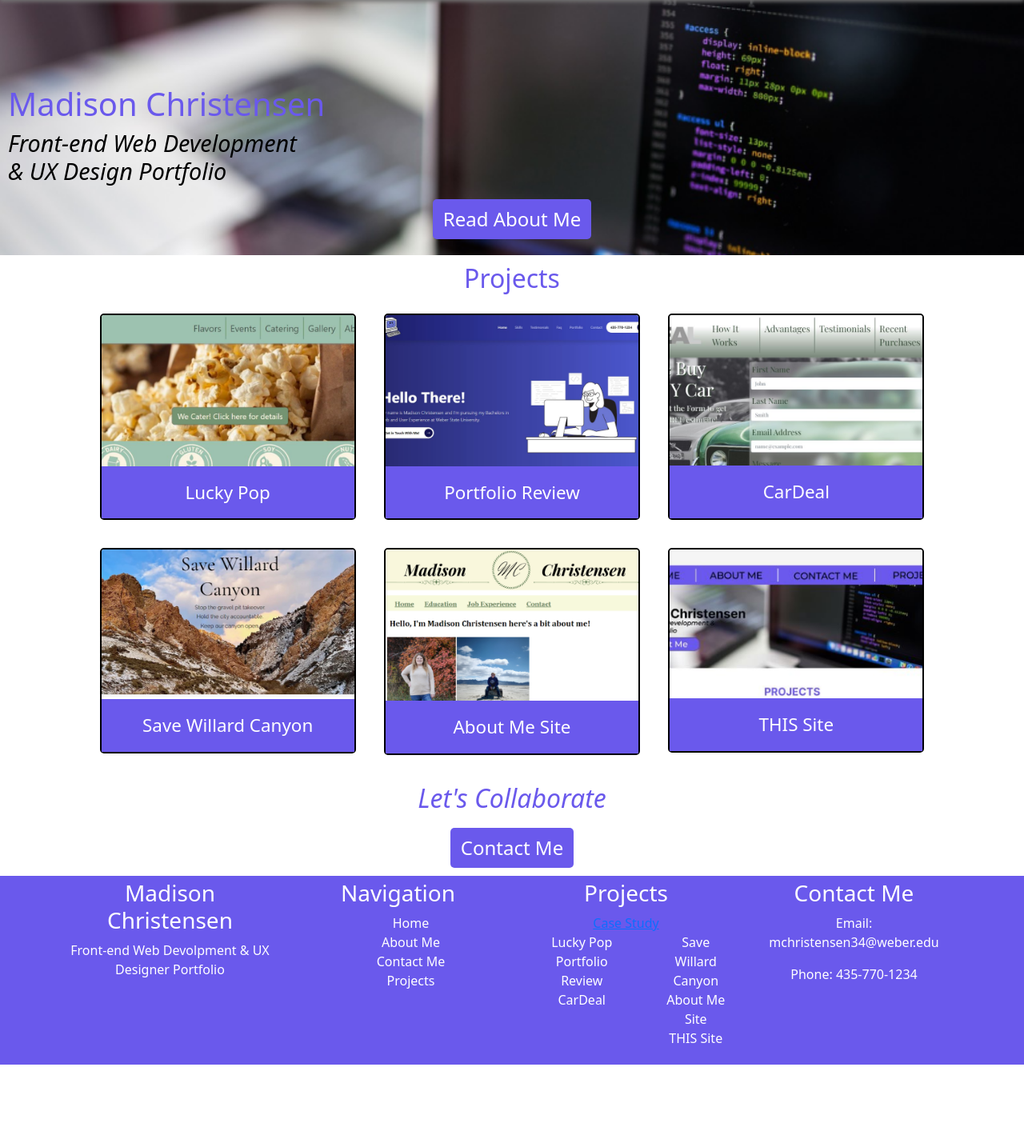
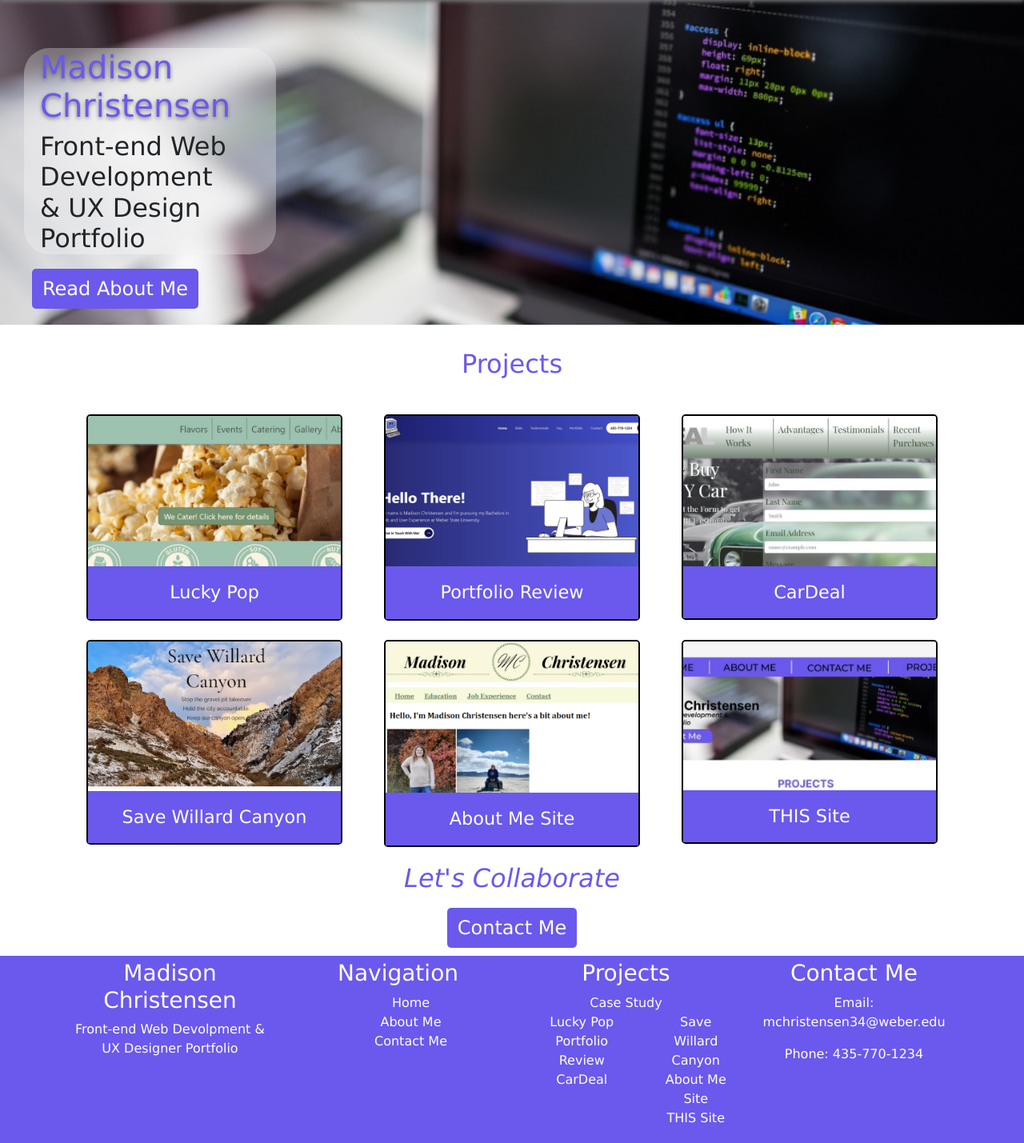
Before and after one commit to WSU-SoC-WEB2890-CU/web2890-portfolio-website-madisonmchristensen, a website built with Vite: page src/index.html in a window 1280 px wide. Shown: the part 94-1523 px from the top of the page at 80% size. Before the commit the page ends 1425 px from the top, so only its background shows below. Built offline with nearby package versions, Linux system fonts and the light colour scheme.

Commit message:
Final Portfolio Website Madison Christensen

```diff
--- a/src/index.html
+++ b/src/index.html
@@ -34,7 +34,7 @@
               </li>
 
               <li class="nav-item dropdown">
-                <a class="nav-link dropdown-toggle" href="#" role="button" data-bs-toggle="dropdown" aria-expanded="false">
+                <a class="nav-link dropdown-toggle" href="index.html" role="button" data-bs-toggle="dropdown" aria-expanded="false">
                   Projects
                 </a>
                 <ul class="dropdown-menu">
@@ -56,9 +56,10 @@
 
     <!-- JUMBOTRON -->
     <div id="jumbo" class="jumbotron">
-     <h1><br><br>Madison Christensen</h1>
-     <h2>Front-end Web Development <br> & UX Design Portfolio</h2>
-
+     <div class="jumbotext">
+      <h1>Madison Christensen</h1>
+      <h2>Front-end Web Development <br> & UX Design Portfolio</h2>
+     </div>
      <div class="button" id="jumbobtn">
       <a href="aboutme.html" class="btn" role="button">Read About Me</a>
      </div>
@@ -73,75 +74,75 @@
     <div id="pCards" class="pCards">
 
       <div class="container text-center">
-        <div class="row">
+        <div class="row gy-4">
           <div class="col">
+            <a href="luckypop.html">
             <div class="card">
               <img src="./images/lucky pop 1.png" class="card-img-top" alt="...">
               <div class="card-body">
-                <a href="luckypop.html">
                   <p class="card-text">Lucky Pop</p>
-                </a>
               </div>
             </div>
+            </a>
           </div>
 
           <div class="col">
+            <a href="portfolio.html">
             <div class="card">
               <img src="./images/portfolio review 1.png" class="card-img-top" alt="...">
               <div class="card-body">
-                <a href="portfolio.html">
                   <p class="card-text">Portfolio Review</p>
-                </a>
               </div>
             </div>
+            </a>
           </div>
 
           <div class="col">
+            <a href="cardeal.html">
             <div class="card">
               <img src="./images/cardeal 1.png" class="card-img-top" alt="...">
               <div class="card-body">
-                <a href="cardeal.html">
                   <p class="card-text">CarDeal</p>
-                </a>
               </div>
             </div>
+            </a>
           </div>
 
         </div>
 
-        <div class="row">
+        <div class="row gy-4">
 
           <div class="col">
+            <a href="willard.html">
             <div class="card">
               <img src="./images/willard canyon 1.png" class="card-img-top" alt="...">
               <div class="card-body">
-                <a href="willard.html">
                   <p class="card-text">Save Willard Canyon</p>
-                </a>
               </div>
             </div>
+            </a>
           </div>
 
           <div class="col">
+            <a href="aboutsite.html">
             <div class="card">
               <img src="./images/image 17.png" class="card-img-top" alt="...">
               <div class="card-body">
-                <a href="aboutsite.html">
                   <p class="card-text">About Me Site</p>
-                </a>
               </div>
             </div>
+            </a>
           </div>
 
           <div class="col">
+            <a href="thissite.html">
             <div class="card">
               <img src="./images/project 1.png" class="card-img-top" alt="...">
               <div class="card-body">
-                <a href="thissite.html">
                   <p class="card-text">THIS Site</p>
-                </a>
               </div>
             </div>
+            </a>
           </div>
 
         </div>
@@ -173,29 +174,28 @@
       <div class="col">
         <h3>Navigation</h3>
         <ul>
-          <li>Home</li>
-          <li>About Me</li>
-          <li>Contact Me</li>
-          <li>Projects</li>
+          <li><a href="index.html">Home</a></li>
+          <li><a href="aboutme.html">About Me</a></li>
+          <li><a href="contactme.html">Contact Me</a></li>
         </ul>
       </div>
 
       <div class="col">
         <h3>Projects</h3>
-        <a href="">Case Study</a>
+        <a href="projects.html">Case Study</a>
         <div class="row">
           <div class="col">
             <ul>
-              <li>Lucky Pop</li>
-              <li>Portfolio Review</li>
-              <li>CarDeal</li>
+              <li><a href="luckypop.html">Lucky Pop</a></li>
+              <li><a href="portfolio.html">Portfolio Review</a></li>
+              <li><a href="cardeal.html">CarDeal</a></li>
             </ul>
           </div>
           <div class="col">
             <ul>
-              <li>Save Willard Canyon</li>
-              <li>About Me Site</li>
-              <li>THIS Site</li>
+              <li><a href="willard.html">Save Willard Canyon</a></li>
+              <li><a href="aboutsite.html">About Me Site</a></li>
+              <li><a href="thissite.html">THIS Site</a></li>
             </ul>
           </div>
         </div>
--- a/src/stylesheets/main.scss
+++ b/src/stylesheets/main.scss
@@ -2,9 +2,14 @@
 @import "bootstrap/scss/bootstrap.scss";
 @import "bootstrap-icons/font/bootstrap-icons.css";
 
+
 /***** FONT STYLES *****/
-@font-face{ // nor sure why this isn't working
-    font-family: 'Lucida Sans', 'Lucida Sans Regular', 'Lucida Grande', 'Lucida Sans Unicode', Geneva, Verdana, sans-serif;
+body{
+    font-family:'Lucida Sans', 'Lucida Sans Regular', 'Lucida Grande', 'Lucida Sans Unicode', Geneva, Verdana, sans-serif !important;
+}
+
+html > body > p{
+    font-family:'Lucida Sans', 'Lucida Sans Regular', 'Lucida Grande', 'Lucida Sans Unicode', Geneva, Verdana, sans-serif;
 }
 
 /***** NAVIGATION STYLES *****/
@@ -14,7 +19,7 @@ nav{
 }
 
 nav li{
-    border-right: 2px solid #FFFF;
+    border-right: 2px solid #000000;
 }
 
 nav li:last-child {
@@ -22,12 +27,12 @@ nav li:last-child {
 }
 
 .nav-link{
-    color: black !important;
+    color: white !important;
     font-size: 1.75em;
 }
 
 .nav-link:hover{
-    color: white !important;
+    color: rgb(198, 198, 198) !important;
 }
 
 .navbar-brand > img:hover{
@@ -43,7 +48,6 @@ nav li:last-child {
 .navbar-nav > li{
     padding: 5px;
 }
-
 
 
 .navbar > .container-fluid > .custom-toggler-icon{
@@ -64,8 +68,32 @@ nav li:last-child {
     padding: 10px;
 }
 
-.jumbotron > h1{
+.jumbotron > .jumbotext {
+    background-color: rgba(255, 255, 255, 0.30);
+    backdrop-filter: blur(10px);
+    border-radius: 2rem;
+    width: 25%;
+    padding-left: 20px;
+    margin-top: 50px;
+    margin-left: 20px;
+}
+
+@media (max-width: 575.98px) {
+    .jumbotron > .jumbotext{
+        width: 50%;
+    }
+}
+
+@media (max-width: 991.98px) {
+    .jumbotron > .jumbotext{
+        width: 50%;
+    }
+}
+
+.jumbotron > .jumbotext > h1{
     color: #6A59EC;
+    text-shadow: 0px 2px 5px #777;
+    //-webkit-text-stroke: .01em black;
 }
 
 .jumbotron > h2{
@@ -74,11 +102,18 @@ nav li:last-child {
     font-size: 1.8em;
 }
 
+#jumbobtn{
+    text-align: left !important;
+    margin-left: 20px;
+}
+
 /***** TITLE STYLES *****/
 .title, #title{
     text-align: center;
     color: #6A59EC;
-    margin-top: 10px;
+    margin-top: 30px;
+    margin-bottom: 0px;
+
 }
 
 .projectpage > #title > a{
@@ -97,31 +132,33 @@ nav li:last-child {
 }
 
 .pCards > .container > .row{
-    margin: 25px;
+    margin: 0px;
 }
 
-.pCards > .container > .row > .col > .card{
+.pCards > .container > .row > .col > a > .card{
     margin: 0 auto;
-    margin-bottom: 10px;
     border-radius: 5px; //not sure why only the top is rounding
     border: 2px solid black;
     width: 20rem;
 }
 
-.pCards > .container > .row > .col > .card > .card-body{
+.pCards > .container > .row > .col > a > .card > .card-body{
     background-color: #6A59EC;
 }
 
-.pCards > .container > .row > .col > .card > .card-body > a{
+.pCards > .container > .row > .col > a{
     color: white !important;
     text-decoration: none !important;
     font-size: 1.4em;
 }
 
-.pCards > .container > .row > .col > .card > .card-body > a:hover{
-    color: black !important;
+.pCards > .container > .row > .col > a:hover{
+    color: rgb(198, 198, 198) !important;
 }
 
+.pCards > .container > .row > .col > a > .card:hover{
+    box-shadow:  0px 2px 5px #777;
+}
 
 /***** LET'S COLLABORATE STYLES *****/
 .collab > h2{
@@ -154,20 +191,27 @@ footer{
 footer > .container > .row > .col > ul > li,
 footer > .container > .row > .col > .row > .col > ul > li
 {
-    list-style-type: none;
-    padding: 0 !important; //still has indent on left
-    margin: 0 !important;
+    list-style-type: none !important;
 }
 
-footer > .container > .row > .col > ul > li:hover,
-footer > .container > .row > .col > .row > .col > ul > li:hover{
-    color: rgb(198, 198, 198);
+footer > .container > .row > .col > ul > li > a,
+footer > .container > .row > .col > .row > .col > ul > li > a,
+footer > .container > .row > .col > a
+{
+    color: white !important;
+    text-decoration: none !important;
+}
+
+footer > .container > .row > .col > ul > li > a:hover,
+footer > .container > .row > .col > .row > .col > ul > li > a:hover,
+footer > .container > .row > .col > a:hover{
+    color: rgb(198, 198, 198) !important;
 }
 
 /***** ABOUT ME PAGE STYLES *****/
 .aboutme > .card, .cstudy > .card{
     margin: 10px;
-    background-color: rgb(198, 198, 198);
+    background-color: rgb(236, 236, 236);
     color: #6A59EC;
     width: 70%;
     margin: 0 auto;
@@ -176,9 +220,8 @@ footer > .container > .row > .col > .row > .col > ul > li:hover{
 }
 
 .aboutme > .card > img, .cstudy > .card > img{
-    width: 50%;
+    width: 100%;
     margin: 0 auto;
-    margin-top: 10px;
 }
 
 .aboutme{
@@ -187,7 +230,7 @@ footer > .container > .row > .col > .row > .col > ul > li:hover{
 
 /***** CONTACT PAGE STYLES *****/
 .contact{
-    background-color: rgb(198, 198, 198);
+    background-color: rgb(236, 236, 236);
     margin: 50px;
 }
 
@@ -200,15 +243,36 @@ footer > .container > .row > .col > .row > .col > ul > li:hover{
 .contact > .container > .row > .col > .container > .mb-3 > label{
     color: #6A59EC;
     font-size: 1.2em;
+    text-align: left !important;
 }
 
 /***** PROJECT PAGES *****/
+.projectpage{
+    margin-bottom: 30px;
+}
+
 .projectpage > .pimage{
-    width: 60%;
+    width: 70%;
     margin-top: 30px;
     margin-left: auto;
     margin-right: auto;
     border: 2px solid black;
+}
+
+@media (max-width: 575.98px) {
+    .projectpage > .pimage{
+        width: 100%;
+        margin-top: 0px;
+        border: 3px solid black;
+    }
+}
+
+@media (max-width: 991.98px) {
+    .projectpage > .pimage{
+        width: 100%;
+        margin-top: 0px;
+        border: 3px solid black;
+    }
 }
 
 .projectpage > h4{
```
Also changed, not shown: src/aboutme.html (+19 -18 lines), src/aboutsite.html (+10 -11 lines), src/cardeal.html (+10 -11 lines), src/contactme.html (+13 -13 lines), src/luckypop.html (+10 -11 lines), src/portfolio.html (+10 -11 lines), src/projects.html (+17 -17 lines), src/thissite.html (+11 -12 lines), src/willard.html (+10 -11 lines), src/images/logo.png (added), 2 other files.
